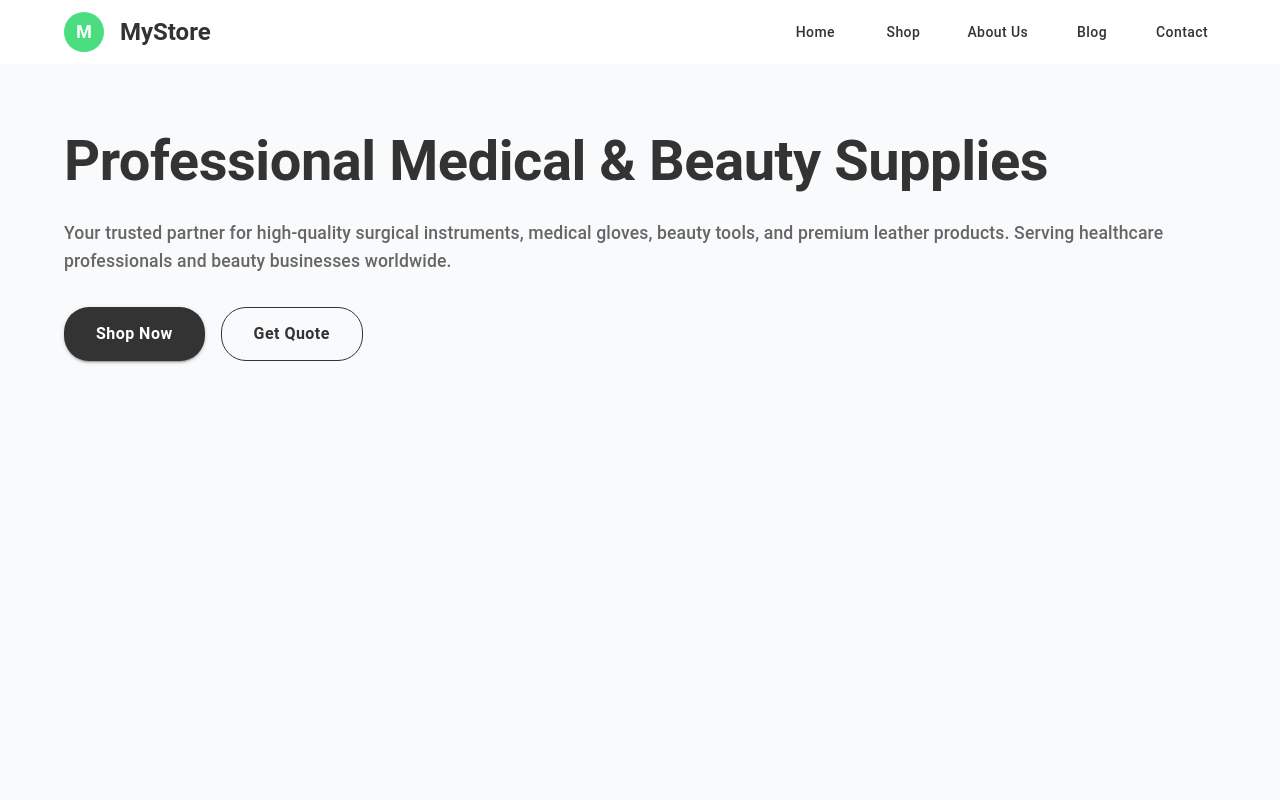
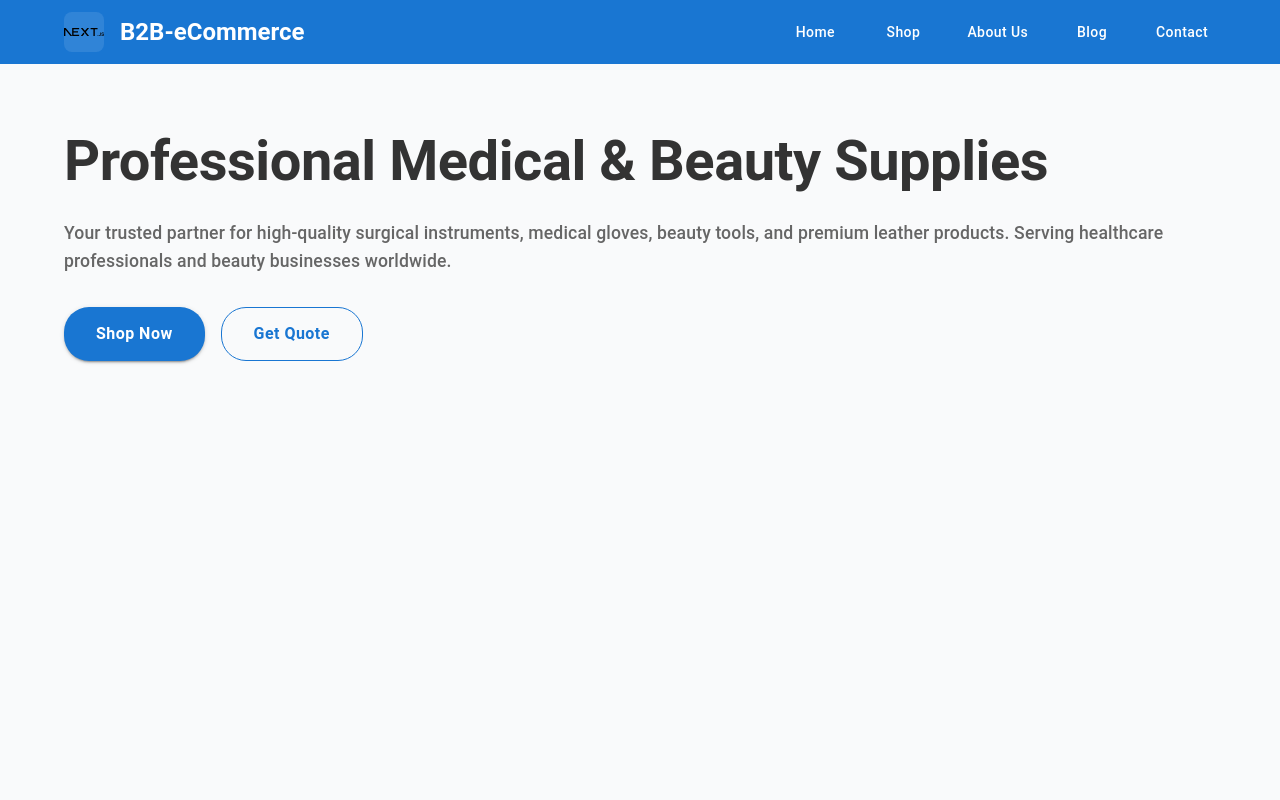
Before and after one commit to AlmasAina/B2B-Ecommerce, a Next.js app in the folder b2b-ecommerce/: page / in a window 1280 px wide. Shown: the top 800 px of the page. Built offline with nearby package versions, Linux system fonts and the light colour scheme; no server answers; the database is empty.

Commit message:
theme of website

```diff
--- /dev/null
+++ b/b2b-ecommerce/src/app/components/ThemeConfigProvider.jsx
@@ -0,0 +1,77 @@
+'use client';
+
+import React, { createContext, useContext, useEffect, useMemo, useState } from 'react';
+
+// Simple context to share website configuration (name, logo, colors)
+// across the entire frontend. This fetches from the backend once and
+// provides the values to all components that need them.
+
+const ThemeConfigContext = createContext({
+    websiteName: 'B2B-eCommerce',
+    websiteLogo: '/next.svg',
+    colorTheme: '#1976d2',
+    fontColor: 'white',
+    loading: true,
+});
+
+export const useThemeConfig = () => useContext(ThemeConfigContext);
+
+export default function ThemeConfigProvider({ children }) {
+    const [config, setConfig] = useState({
+        websiteName: 'B2B-eCommerce',
+        websiteLogo: '/next.svg',
+        colorTheme: '#1976d2',
+        fontColor: 'white',
+    });
+    const [loading, setLoading] = useState(true);
+
+    useEffect(() => {
+        // Fetch theme configuration from the backend API.
+        // This ensures that changes saved in the Admin panel are
+        // reflected on the public-facing site without code changes.
+        const fetchConfig = async () => {
+            try {
+                const res = await fetch('/api/website-config', { cache: 'no-store' });
+                if (!res.ok) {
+                    throw new Error('Failed to fetch website configuration');
+                }
+                const data = await res.json();
+                setConfig({
+                    websiteName: data.websiteName || 'B2B-eCommerce',
+                    websiteLogo: data.websiteLogo || '/next.svg',
+                    colorTheme: data.colorTheme || '#1976d2',
+                    fontColor: data.fontColor || 'white',
+                });
+            } catch (err) {
+                // If fetching fails, we keep defaults to avoid breaking the UI
+                // and log the error for debugging.
+                console.error('ThemeConfigProvider: Error fetching config', err);
+            } finally {
+                setLoading(false);
+            }
+        };
+
+        fetchConfig();
+    }, []);
+
+    // Memoize the value to avoid unnecessary re-renders of consumers
+    const value = useMemo(
+        () => ({ ...config, loading }),
+        [config, loading]
+    );
+
+    // Optionally, we could set CSS variables here so plain CSS can use them.
+    // This keeps React and non-React styles in sync.
+    useEffect(() => {
+        if (typeof document !== 'undefined') {
+            document.documentElement.style.setProperty('--brand-color', config.colorTheme);
+            document.documentElement.style.setProperty('--brand-font-color', config.fontColor);
+        }
+    }, [config.colorTheme, config.fontColor]);
+
+    return (
+        <ThemeConfigContext.Provider value={value}>
+            {children}
+        </ThemeConfigContext.Provider>
+    );
+}
--- a/b2b-ecommerce/src/app/components/product/Home.jsx
+++ b/b2b-ecommerce/src/app/components/product/Home.jsx
@@ -5,8 +5,11 @@ import SEOHead from './SEOHead';
 import CategorySection from './CategorySection';
 import ProductCard from './ProductCard';
 import Navbar from './Navbar';
+import { useThemeConfig } from '../ThemeConfigProvider';
 
 const Home = () => {
+  // Read theme config for dynamic colors across the homepage.
+  const { colorTheme, fontColor } = useThemeConfig();
   const featuredProducts = [
     {
       _id: "1",
@@ -46,6 +49,7 @@ const Home = () => {
       <Navbar />
 
       {/* Hero Section - ModestMuse Style */}
+      {/* Hero Section uses neutral bg but CTA buttons use theme color */}
       <Box sx={{ backgroundColor: '#f9fafb', py: 8 }}>
         <Container maxWidth="lg">
           <Grid container spacing={6} alignItems="center">
@@ -75,6 +79,7 @@ const Home = () => {
                 Your trusted partner for high-quality surgical instruments, medical gloves, beauty tools, and premium leather products. Serving healthcare professionals and beauty businesses worldwide.
               </Typography>
               <Box sx={{ display: 'flex', gap: 2, flexWrap: 'wrap' }}>
+                {/* Primary CTA uses the configured theme color */}
                 <Button
                   variant="contained"
                   size="large"
@@ -82,14 +87,15 @@ const Home = () => {
                   sx={{
                     px: 4,
                     py: 1.5,
-                    backgroundColor: '#333',
-                    color: '#fff',
+                    backgroundColor: colorTheme,
+                    color: fontColor,
                     fontSize: '1rem',
                     fontWeight: 600,
                     borderRadius: '25px',
                     textTransform: 'none',
                     '&:hover': {
-                      backgroundColor: '#555'
+                      backgroundColor: colorTheme,
+                      opacity: 0.9
                     }
                   }}
                 >
@@ -102,15 +108,16 @@ const Home = () => {
                   sx={{
                     px: 4,
                     py: 1.5,
-                    borderColor: '#333',
-                    color: '#333',
+                    // Secondary CTA uses themed outline
+                    borderColor: colorTheme,
+                    color: colorTheme,
                     fontSize: '1rem',
                     fontWeight: 600,
                     borderRadius: '25px',
                     textTransform: 'none',
                     '&:hover': {
-                      backgroundColor: 'rgba(51,51,51,0.05)',
-                      borderColor: '#333'
+                      backgroundColor: 'rgba(0,0,0,0.03)',
+                      borderColor: colorTheme
                     }
                   }}
                 >
--- a/b2b-ecommerce/src/app/components/product/Navbar.jsx
+++ b/b2b-ecommerce/src/app/components/product/Navbar.jsx
@@ -39,45 +39,61 @@
 import React from 'react';
 import Link from 'next/link';
 import { AppBar, Toolbar, Typography, Button, Box } from '@mui/material';
+import { useThemeConfig } from '../ThemeConfigProvider';
 
 const Navbar = () => {
+  // Access website config from the provider. This reflects Admin changes.
+  const { websiteName, websiteLogo, colorTheme, fontColor } = useThemeConfig();
+
   return (
     <AppBar
       position="static"
       sx={{
-        backgroundColor: '#fff',
-        color: '#333',
+        // Use theme color for the top bar background
+        backgroundColor: colorTheme,
+        color: fontColor,
         boxShadow: '0 2px 8px rgba(0,0,0,0.1)'
       }}
     >
       <Toolbar sx={{ display: 'flex', justifyContent: 'space-between', maxWidth: '1200px', margin: '0 auto', width: '100%' }}>
         <Box sx={{ display: 'flex', alignItems: 'center', gap: 2 }}>
+          {/* Show logo if provided, else show a colored circle with initial */}
+          {websiteLogo ? (
+            <Box
+              component="img"
+              src={websiteLogo}
+              alt={websiteName}
+              sx={{ width: 40, height: 40, objectFit: 'contain', borderRadius: '8px', background: 'rgba(255,255,255,0.1)' }}
+            />
+          ) : (
             <Box
               sx={{
                 width: 40,
                 height: 40,
-              backgroundColor: '#4ade80',
+                backgroundColor: 'rgba(255,255,255,0.2)',
                 borderRadius: '50%',
                 display: 'flex',
                 alignItems: 'center',
                 justifyContent: 'center',
-              color: '#fff',
+                color: fontColor,
                 fontWeight: 'bold',
                 fontSize: '1.2rem'
               }}
             >
-            M
+              {websiteName?.charAt(0)?.toUpperCase() || 'W'}
             </Box>
-          <Typography variant="h5" component="div" sx={{ fontWeight: 'bold', color: '#333' }}>
-            MyStore
+          )}
+          <Typography variant="h5" component="div" sx={{ fontWeight: 'bold', color: fontColor }}>
+            {websiteName}
           </Typography>
         </Box>
 
         <Box sx={{ display: 'flex', gap: 3 }}>
+          {/* Use fontColor for links and a subtle hover matching the bar */}
           <Button
             sx={{
-              color: '#333',
-              '&:hover': { backgroundColor: 'rgba(74, 222, 128, 0.1)' },
+              color: fontColor,
+              '&:hover': { backgroundColor: 'rgba(255,255,255,0.15)' },
               textTransform: 'none',
               fontWeight: 500
             }}
@@ -88,8 +104,8 @@ const Navbar = () => {
           </Button>
           <Button
             sx={{
-              color: '#333',
-              '&:hover': { backgroundColor: 'rgba(74, 222, 128, 0.1)' },
+              color: fontColor,
+              '&:hover': { backgroundColor: 'rgba(255,255,255,0.15)' },
               textTransform: 'none',
               fontWeight: 500
             }}
@@ -100,8 +116,8 @@ const Navbar = () => {
           </Button>
           <Button
             sx={{
-              color: '#333',
-              '&:hover': { backgroundColor: 'rgba(74, 222, 128, 0.1)' },
+              color: fontColor,
+              '&:hover': { backgroundColor: 'rgba(255,255,255,0.15)' },
               textTransform: 'none',
               fontWeight: 500
             }}
@@ -112,8 +128,8 @@ const Navbar = () => {
           </Button>
           <Button
             sx={{
-              color: '#333',
-              '&:hover': { backgroundColor: 'rgba(74, 222, 128, 0.1)' },
+              color: fontColor,
+              '&:hover': { backgroundColor: 'rgba(255,255,255,0.15)' },
               textTransform: 'none',
               fontWeight: 500
             }}
@@ -124,8 +140,8 @@ const Navbar = () => {
           </Button>
           <Button
             sx={{
-              color: '#333',
-              '&:hover': { backgroundColor: 'rgba(74, 222, 128, 0.1)' },
+              color: fontColor,
+              '&:hover': { backgroundColor: 'rgba(255,255,255,0.15)' },
               textTransform: 'none',
               fontWeight: 500
             }}
--- a/b2b-ecommerce/src/app/layout.js
+++ b/b2b-ecommerce/src/app/layout.js
@@ -1,5 +1,6 @@
 import { Geist, Geist_Mono } from "next/font/google";
 import "./globals.css";
+import ThemeConfigProvider from './components/ThemeConfigProvider.jsx';
 
 const geistSans = Geist({
   variable: "--font-geist-sans",
@@ -22,7 +23,11 @@ export default function RootLayout({ children }) {
       <body
         className={`${geistSans.variable} ${geistMono.variable} antialiased`}
       >
-        {children}
+        {/* Wrap the entire app in ThemeConfigProvider so all pages can access website config
+            fetched from the backend (name, logo, colors). */}
+        <ThemeConfigProvider>
+          {children}
+        </ThemeConfigProvider>
       </body>
     </html>
   );
```
Also changed, not shown: b2b-ecommerce/public/uploads/logos/logo-1755789150940.jpeg (added). Lines whose indentation alone changed are shown as unchanged.
